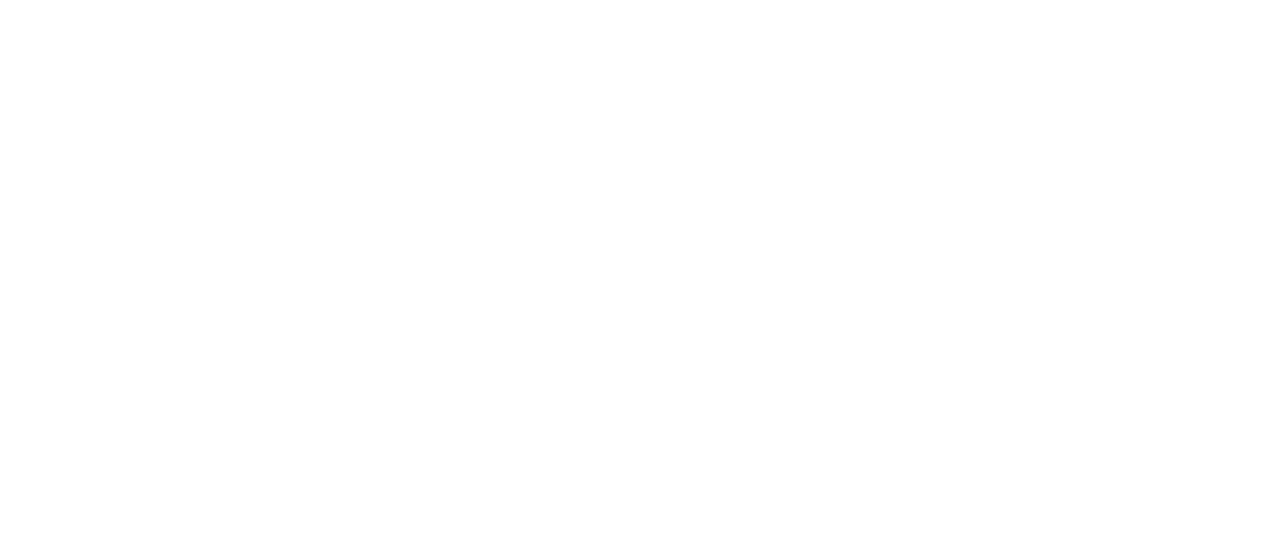
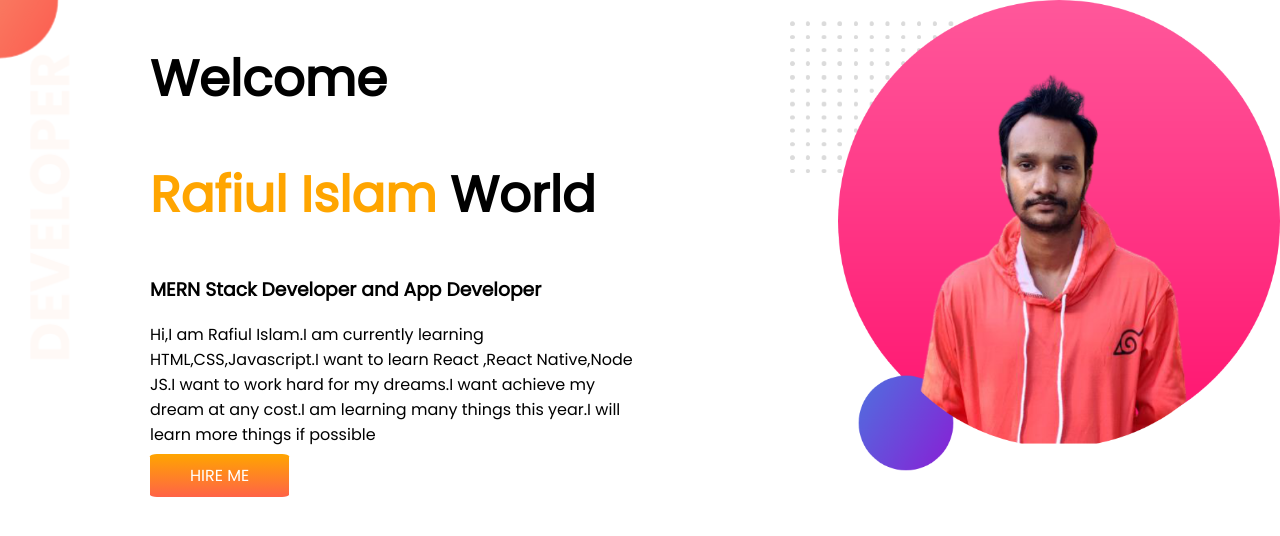
Before and after one commit to Rafiul789/developer-portfolio, a plain HTML site: page index.html in a window 1280 px wide. Drawn offline with Linux system fonts and the light colour scheme.

Commit message:
top-banner added

```diff
--- a/index.html
+++ b/index.html
@@ -7,10 +7,27 @@
     <meta name="viewport" content="width=device-width, initial-scale=1.0">
     <title>My Portfolio</title>
 
+    <link rel="preconnect" href="https://fonts.googleapis.com">
+    <link rel="preconnect" href="https://fonts.gstatic.com" crossorigin>
+    <link href="https://fonts.googleapis.com/css2?family=Lato:ital,wght@1,900&family=Poppins&display=swap" rel="stylesheet">
     <link rel="stylesheet" href="style.css">
 </head>
 
 <body>
+    <section class="top-banner">
+        <div class="half-width">
+            <h1> Welcome </h1>
+            <h1> <span class="orange-color">Rafiul Islam  </span> World </h1>
+            <h3> MERN Stack Developer and App Developer </h3>
+
+            <p> Hi,I am Rafiul Islam.I am currently learning HTML,CSS,Javascript.I want to learn React ,React Native,Node JS.I want to work hard for my dreams.I want achieve my dream at any cost.I am learning many things this year.I will learn more things
+                if possible
+            </p>
+
+            <a class="link-button" target="_blank" href="https://www.linkedin.com/in/rafiul-islam-9b7626224/"> HIRE ME </a>
+        </div>
+        <div class="half-width"> <img src="images/Rafiul.png" alt="Rafiul Islam"> </div>
+    </section>
 
 </body>
 
--- a/style.css
+++ b/style.css
@@ -0,0 +1,40 @@
+body {
+    font-family: 'Lato', sans-serif;
+    font-family: 'Poppins', sans-serif;
+    margin: 0;
+}
+
+h1 {
+    font-size: 50px;
+}
+
+.orange-color {
+    color: orange;
+}
+
+section {
+    display: flex;
+}
+
+.half-width {
+    width: 50%;
+    padding-left: 150px;
+}
+
+.half-width img {
+    width: 100%;
+}
+
+.link-button {
+    text-decoration: none;
+    background-image: linear-gradient(orange, tomato);
+    padding: 10px 40px;
+    border-radius: 5%;
+    color: white;
+    font-weight: 400;
+}
+
+.top-banner {
+    background-image: url(images/top-banner.png);
+    background-repeat: no-repeat;
+}
```
Also changed, not shown: images/Rafiul.png (added), images/dream-bg.png (added), images/exp-bg.png (added), images/jhankar.png (added), images/jhankar2.png (added), images/my-bg.png (added), images/my-bg2.png (added), images/top-banner.png (added), 7 other files.
